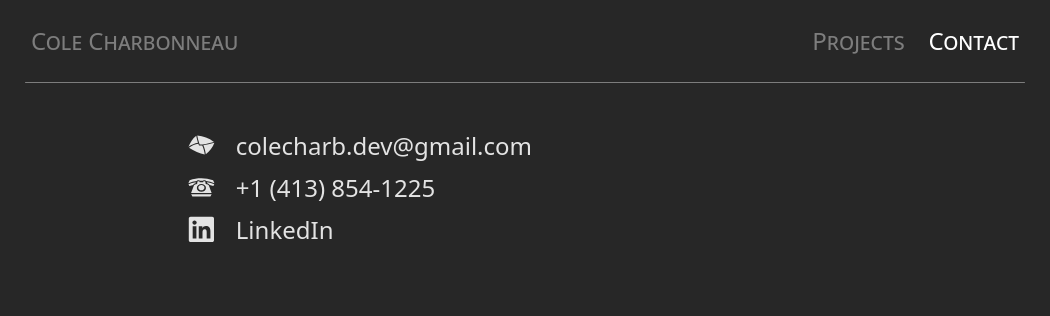
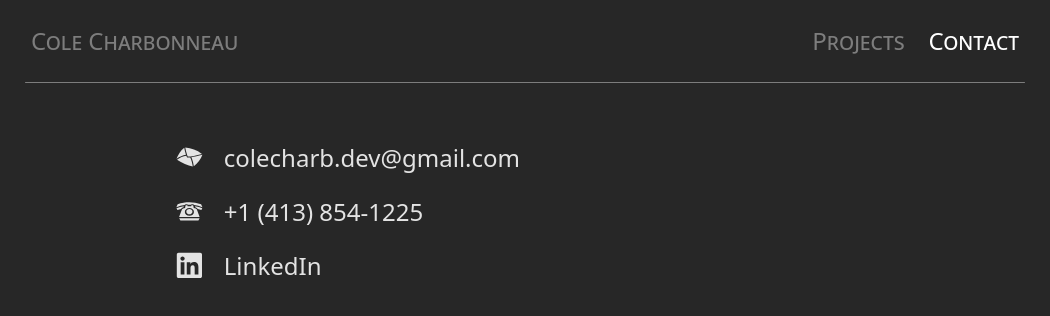
Before and after one commit to colecharb/colecharb-web, a React (Vite) app: page /contact in a window 1280 px wide. Shown: the top 316 px of the page, without its empty margins (115-1165 px from the left). Built offline with nearby package versions, Linux system fonts and the light colour scheme.

Commit message:
tweaked contact-item css

```diff
--- a/src/App.css
+++ b/src/App.css
@@ -86,7 +86,7 @@
   align-items: center;
   width: max-content;
   gap: 20px;
-  margin: 0.5em;
+  padding: 0.5em 0;
 }
 
 .contact-icon {
```
